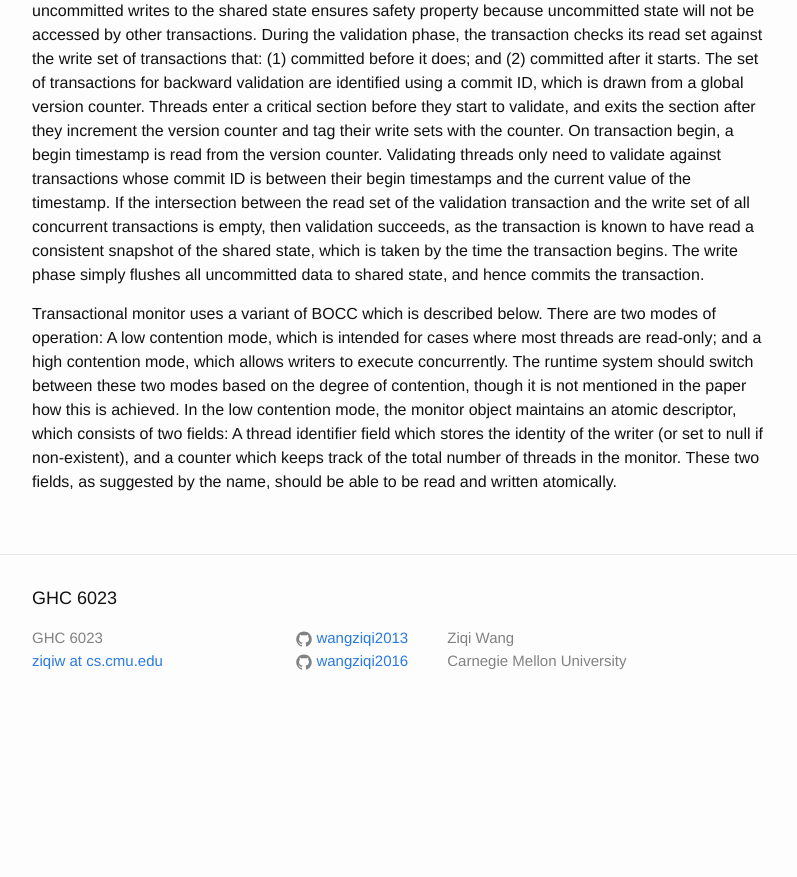
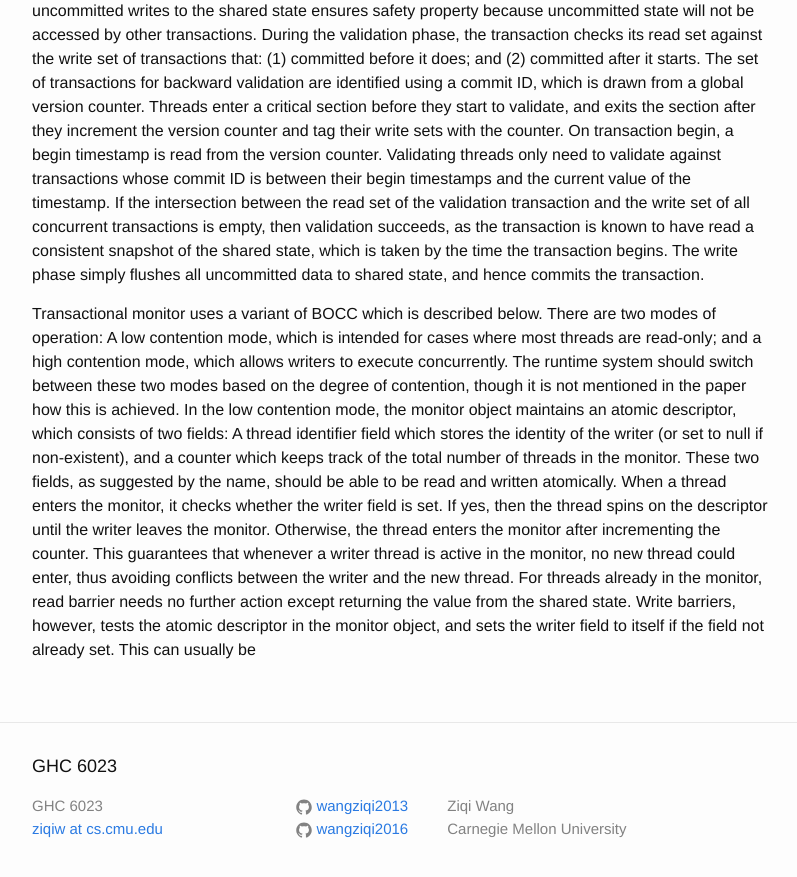
Before and after one commit to wangziqi2013/wangziqi2013.github.io, a Jekyll site: the page built from _posts/2018-08-29-Transaction-Monitors-For-Concurrent-Objects.markdown, in a window 1280 px wide and 900 px high, scrolled down 1363 px. Shown: the top 877 px of the window, without its empty margins (238-1035 px from the left). Built offline with Jekyll 4.4.1, drawn with Linux system fonts in a browser that asks for light colours; before the commit the page ends 2095 px from its top, so only the background shows below that.

Commit message:
Finish entering monitor

```diff
--- a/_posts/2018-08-29-Transaction-Monitors-For-Concurrent-Objects.markdown
+++ b/_posts/2018-08-29-Transaction-Monitors-For-Concurrent-Objects.markdown
@@ -56,4 +56,9 @@ The runtime system should switch between these two modes based on the degree of
 how this is achieved. In the low contention mode, the monitor object maintains an atomic descriptor, which consists of two fields:
 A thread identifier field which stores the identity of the writer (or set to null if non-existent), and a counter which keeps
 track of the total number of threads in the monitor. These two fields, as suggested by the name, should be able to be read and
-written atomically.
+written atomically. When a thread enters the monitor, it checks whether the writer field is set. If yes, then the thread spins
+on the descriptor until the writer leaves the monitor. Otherwise, the thread enters the monitor after incrementing the counter.
+This guarantees that whenever a writer thread is active in the monitor, no new thread could enter, thus avoiding conflicts between
+the writer and the new thread. For threads already in the monitor, read barrier needs no further action except returning the value
+from the shared state. Write barriers, however, tests the atomic descriptor in the monitor object, and sets the writer field to
+itself if the field not already set. This can usually be
```
